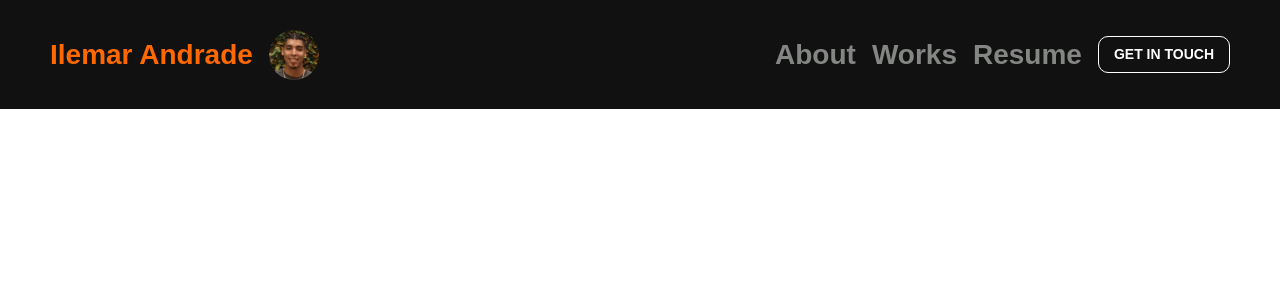
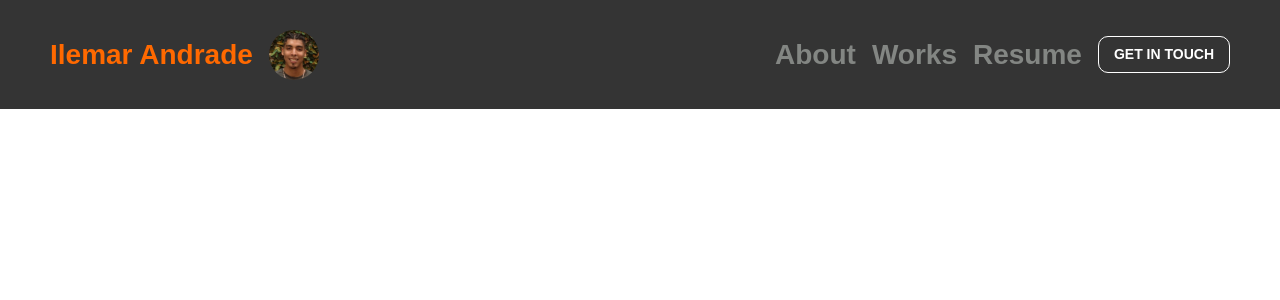
Before and after one commit to ilemarandrade/personal-portfolio, a Next.js app: page / in a window 1280 px wide. Shown: the top 300 px of the page. Built offline with nearby package versions, Linux system fonts and the light colour scheme.

Commit message:
feat: improve of header

```diff
--- a/src/components/Header/styles/index.ts
+++ b/src/components/Header/styles/index.ts
@@ -12,8 +12,9 @@ export const NavStyles = styled(Grid)(
     text-decoration: none;
     position: fixed;
     z-index: 2;
-    background: #111111;
-    ${[theme.breakpoints.down("sm")]}{
+    background: #111111d9;
+    backdrop-filter: blur(7px);
+    ${[theme.breakpoints.down("md")]}{
       padding: 0px 25px;
       height: 80px;
     }
@@ -82,7 +83,7 @@ export const Menu = styled(Grid)(
     padding: 0px 25px;
     top: ${isOpen ? "80px" : "-100vh"};
     transition: top 0.3s cubic-bezier(0.68, -0.55, 0.27, 1.55);
-    ${[theme?.breakpoints.up("sm")]}{
+    ${[theme?.breakpoints.up("md")]}{
       display: none;
     }
   `
```
